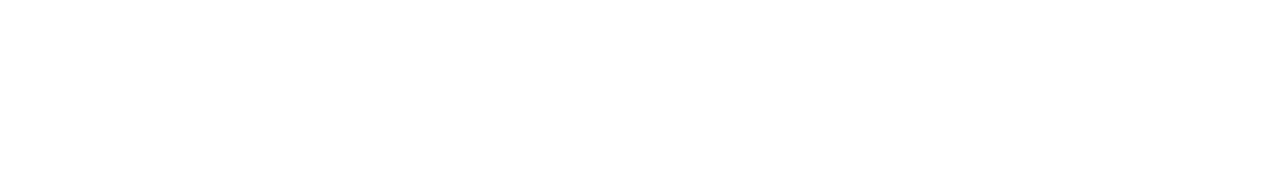
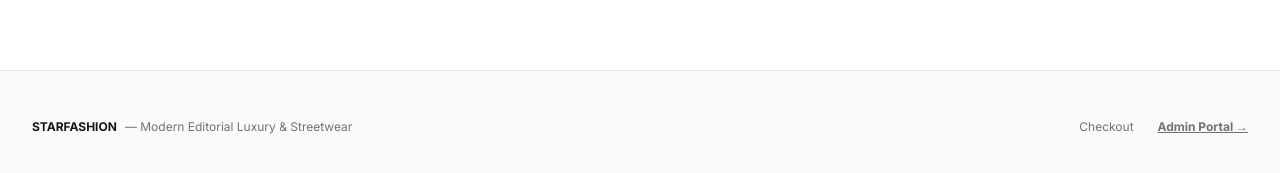
Before and after one commit to Mingstar556/Starfashionwork, a Next.js app: page / in a window 1280 px wide. Shown: the part 2416-2589 px from the top of the page. Before the commit the page ends 2406 px from the top, so only its background shows below. Built offline with nearby package versions, Linux system fonts and the light colour scheme.

Commit message:
Fix browser network loading, add Suspense boundary, proxy auth, and 0.0.0.0 host binding

```diff
--- a/app/admin/login/page.tsx
+++ b/app/admin/login/page.tsx
@@ -16,7 +16,7 @@ export default function AdminLoginPage() {
     setError('');
 
     try {
-      const res = await fetch('/api/login', {
+      const res = await fetch('/api/admin/login', {
         method: 'POST',
         headers: { 'Content-Type': 'application/json' },
         body: JSON.stringify({ password }),
@@ -27,7 +27,7 @@ export default function AdminLoginPage() {
         throw new Error(data.error || 'Invalid password');
       }
 
-      router.push('/');
+      router.push('/admin');
       router.refresh();
     } catch (err: unknown) {
       const error = err as Error;
--- /dev/null
+++ b/app/api/login/route.ts
@@ -0,0 +1,6 @@
+import { NextRequest } from 'next/server';
+import { POST as adminLoginPost } from '@/app/api/admin/login/route';
+
+export async function POST(req: NextRequest) {
+  return adminLoginPost(req);
+}
--- a/app/page.tsx
+++ b/app/page.tsx
@@ -1,6 +1,7 @@
 'use client';
 
-import React, { useEffect, useState } from 'react';
+import React, { useEffect, useState, Suspense } from 'react';
+import Link from 'next/link';
 import { motion, AnimatePresence } from 'framer-motion';
 import { supabase } from '@/lib/supabase';
 import ProductCard from '@/components/ProductCard';
@@ -29,7 +30,7 @@ interface StoreSettings {
   is_store_open: boolean;
 }
 
-export default function Home() {
+function HomeContent() {
   const router = useRouter();
   const searchParams = useSearchParams();
   const currentCategory = searchParams.get('category') || 'all';
@@ -289,8 +290,41 @@ export default function Home() {
         )}
       </div>
 
+      {/* Footer */}
+      <footer className="mt-20 border-t border-zinc-200 dark:border-zinc-800 bg-zinc-50 dark:bg-zinc-950 py-12 px-4 sm:px-6 lg:px-8">
+        <div className="max-w-7xl mx-auto flex flex-col md:flex-row items-center justify-between gap-6 text-xs text-zinc-500 font-mono">
+          <div className="flex items-center gap-2">
+            <span className="font-bold text-zinc-900 dark:text-zinc-100">STARFASHION</span>
+            <span>— Modern Editorial Luxury & Streetwear</span>
+          </div>
+          <div className="flex items-center gap-6">
+            <Link href="/checkout" className="hover:text-zinc-900 dark:hover:text-white transition">
+              Checkout
+            </Link>
+            <Link href="/admin" className="hover:text-zinc-900 dark:hover:text-white transition underline font-bold">
+              Admin Portal →
+            </Link>
+          </div>
+        </div>
+      </footer>
+
       <MobileBottomNav />
       <CartDrawer isOpen={isCartOpen} onClose={() => setIsCartOpen(false)} />
     </div>
   );
 }
+
+export default function Home() {
+  return (
+    <Suspense
+      fallback={
+        <div className="min-h-screen bg-zinc-950 flex flex-col items-center justify-center space-y-4">
+          <div className="w-12 h-12 border-2 border-white rounded-full animate-spin border-t-transparent" />
+          <p className="text-xs font-mono uppercase tracking-widest text-zinc-400">Loading StarFashion...</p>
+        </div>
+      }
+    >
+      <HomeContent />
+    </Suspense>
+  );
+}
--- a/components/Navbar.tsx
+++ b/components/Navbar.tsx
@@ -98,6 +98,7 @@ export default function Navbar() {
                 { label: 'Old Money Collection', href: '/?category=old_money' },
                 { label: 'Streetwear', href: '/?category=streetwear' },
                 { label: 'Casual Wear', href: '/?category=casual' },
+                { label: 'Admin Portal', href: '/admin' },
               ].map((link, idx) => (
                 <motion.div
                   key={link.href}
--- a/next.config.ts
+++ b/next.config.ts
@@ -1,9 +1,26 @@
 import type { NextConfig } from "next";
 
 const nextConfig: NextConfig = {
-  /* config options here */
-  cacheComponents: true,
-  partialPrefetching: true,
+  allowedDevOrigins: [
+    "192.168.100.205",
+    "192.168.100.205:3000",
+    "192.168.100.205:3001",
+    "localhost",
+    "localhost:3000",
+    "localhost:3001",
+    "127.0.0.1",
+    "127.0.0.1:3000",
+    "*.ngrok-free.app",
+    "*.trycloudflare.com",
+  ],
+  images: {
+    remotePatterns: [
+      {
+        protocol: "https",
+        hostname: "**",
+      },
+    ],
+  },
   turbopack: {
     rules: {
       "*.css": {
--- a/package.json
+++ b/package.json
@@ -3,7 +3,7 @@
   "version": "0.1.0",
   "private": true,
   "scripts": {
-    "dev": "next dev",
+    "dev": "next dev -H 0.0.0.0",
     "test-env": "node scripts/start-test-env.mjs",
     "bot": "node scripts/telegram-bot-runner.mjs",
     "bot:test": "node scripts/send-test-notification.mjs",
--- /dev/null
+++ b/proxy.ts
@@ -0,0 +1,20 @@
+import { NextRequest, NextResponse } from 'next/server';
+
+export function proxy(req: NextRequest) {
+  const path = req.nextUrl.pathname;
+
+  // Protect all /admin routes except /admin/login
+  if (path.startsWith('/admin') && path !== '/admin/login') {
+    const sessionCookie = req.cookies.get('star_admin_session');
+    if (!sessionCookie || sessionCookie.value !== 'authenticated_token_active') {
+      const loginUrl = new URL('/admin/login', req.url);
+      return NextResponse.redirect(loginUrl);
+    }
+  }
+
+  return NextResponse.next();
+}
+
+export const config = {
+  matcher: ['/admin/:path*'],
+};
--- a/scripts/start-test-env.mjs
+++ b/scripts/start-test-env.mjs
@@ -42,8 +42,8 @@ const botProcess = spawn('node', ['scripts/telegram-bot-runner.mjs'], {
   stdio: 'inherit',
 });
 
-// 3. Start Next.js Dev Server
-const nextProcess = spawn('npx', ['next', 'dev', '-p', '3000'], {
+// 3. Start Next.js Dev Server (bind to 0.0.0.0 so accessible via localhost and LAN IP)
+const nextProcess = spawn('npx', ['next', 'dev', '-H', '0.0.0.0', '-p', '3000'], {
   cwd: projectRoot,
   stdio: 'inherit',
 });
```
